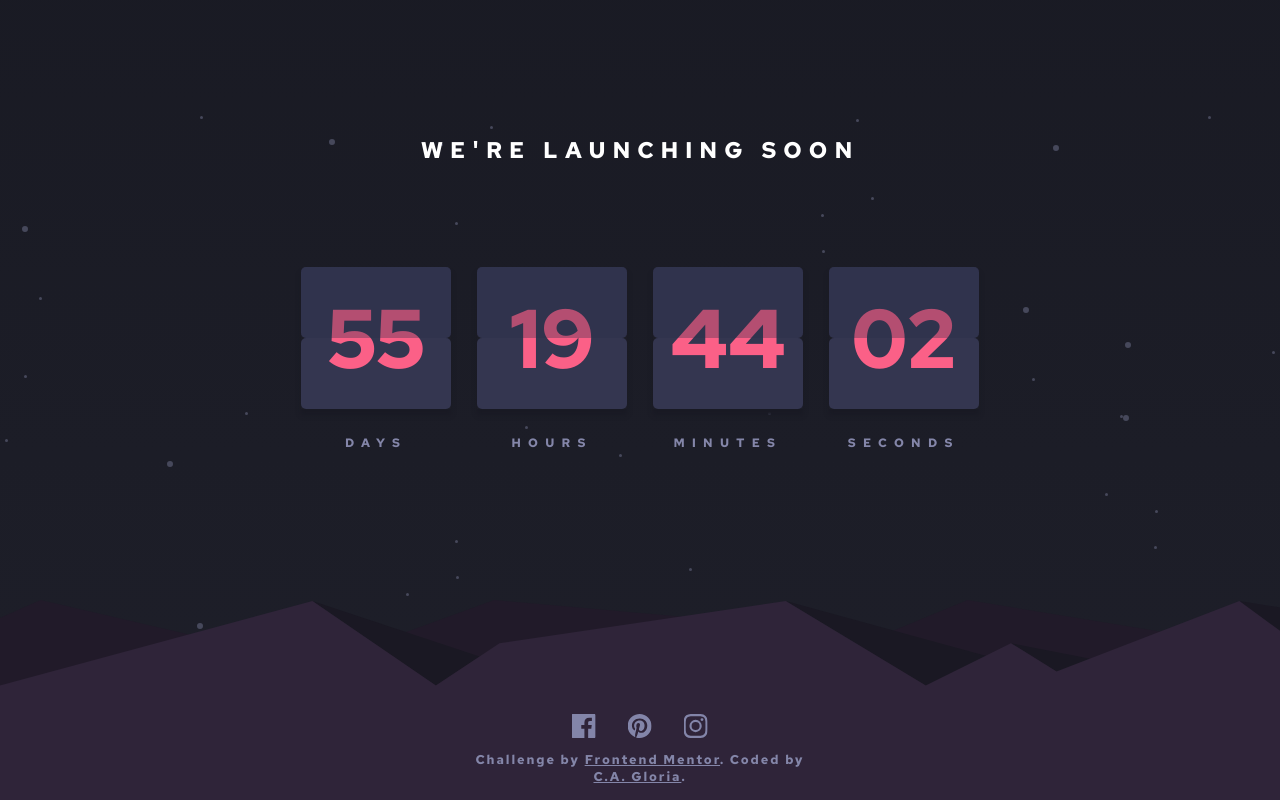
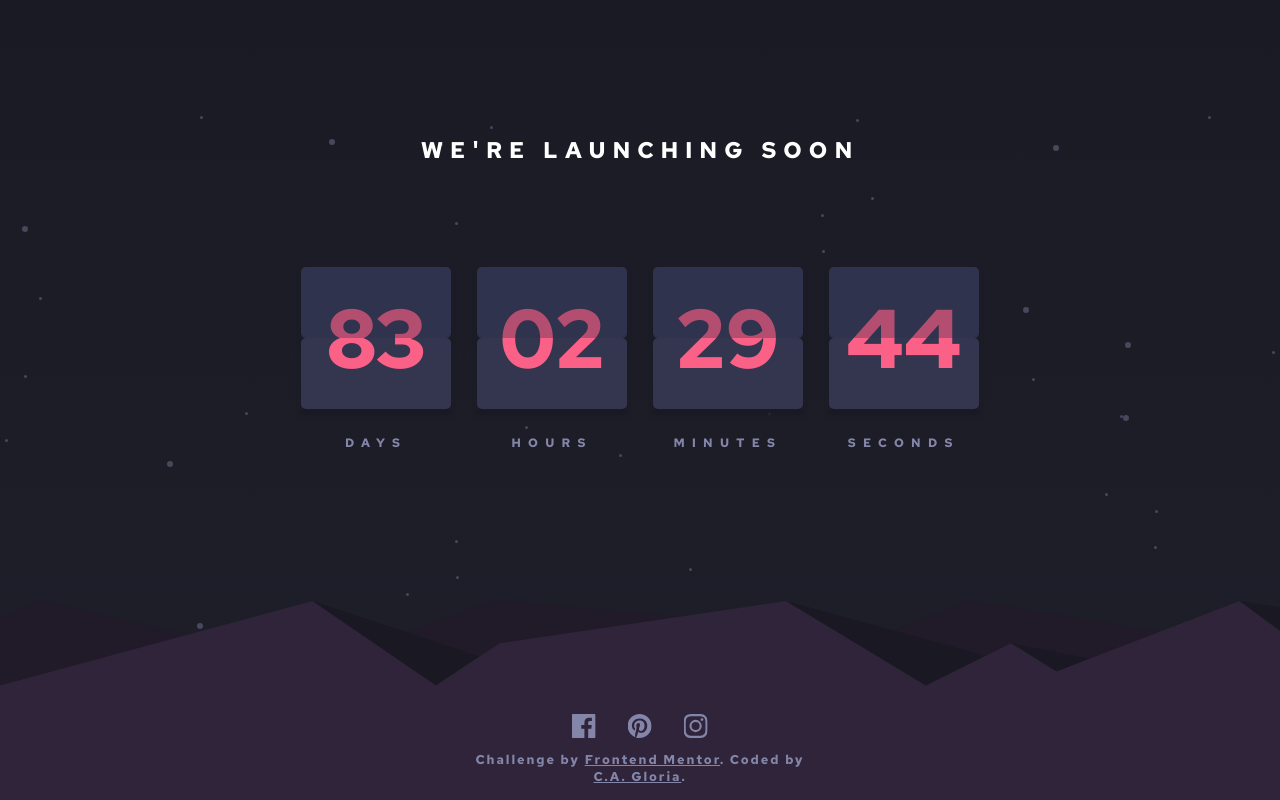
Before and after one commit to cagloria/launch-countdown-timer, a React (Create React App) app: page / in a window 1280 px wide. Built offline with nearby package versions, Linux system fonts and the light colour scheme.

Commit message:
Added function to randomize launch date
Randomized for demonstration purposes up to 99 days away

```diff
--- a/src/components/App.js
+++ b/src/components/App.js
@@ -1,6 +1,7 @@
 import React, { useState, useEffect } from "react";
 import styled from "styled-components";
 import { findTimeDifference } from "../utilities/time";
+import { randomInteger } from "../utilities/math";
 import { GlobalStyles, primary } from "./Themes";
 import Count from "./Count";
 import Footer from "./Footer";
@@ -38,7 +39,25 @@ const ArrivingMessage = styled.p`
 `;
 
 const LAUNCH = (() => {
-    const launchDate = new Date("August 21, 2021 00:00:00");
+    let launchDate = new Date();
+
+    // Generates a random launch day up to 99 days away, for demonstration
+    // purposes
+    function _randomizeLaunchDate() {
+        let day = randomInteger(1, 99);
+
+        launchDate = new Date(
+            launchDate.getFullYear(),
+            launchDate.getMonth(),
+            launchDate.getDate() + day,
+            randomInteger(0, 23),
+            randomInteger(0, 59),
+            randomInteger(0, 59)
+        );
+    }
+
+    _randomizeLaunchDate();
+
     return { launchDate };
 })();
 
--- /dev/null
+++ b/src/utilities/math.js
@@ -0,0 +1,9 @@
+/**
+ * Generates a random interval between the minimum and maximum, inclusive
+ * @param {Number} min  The minimum value
+ * @param {Number} max  The maximum value
+ * @returns             A random integer between the min and max, inclusive
+ */
+export function randomInteger(min, max) {
+    return Math.floor(Math.random() * (max - min + 1) + min);
+}
```
